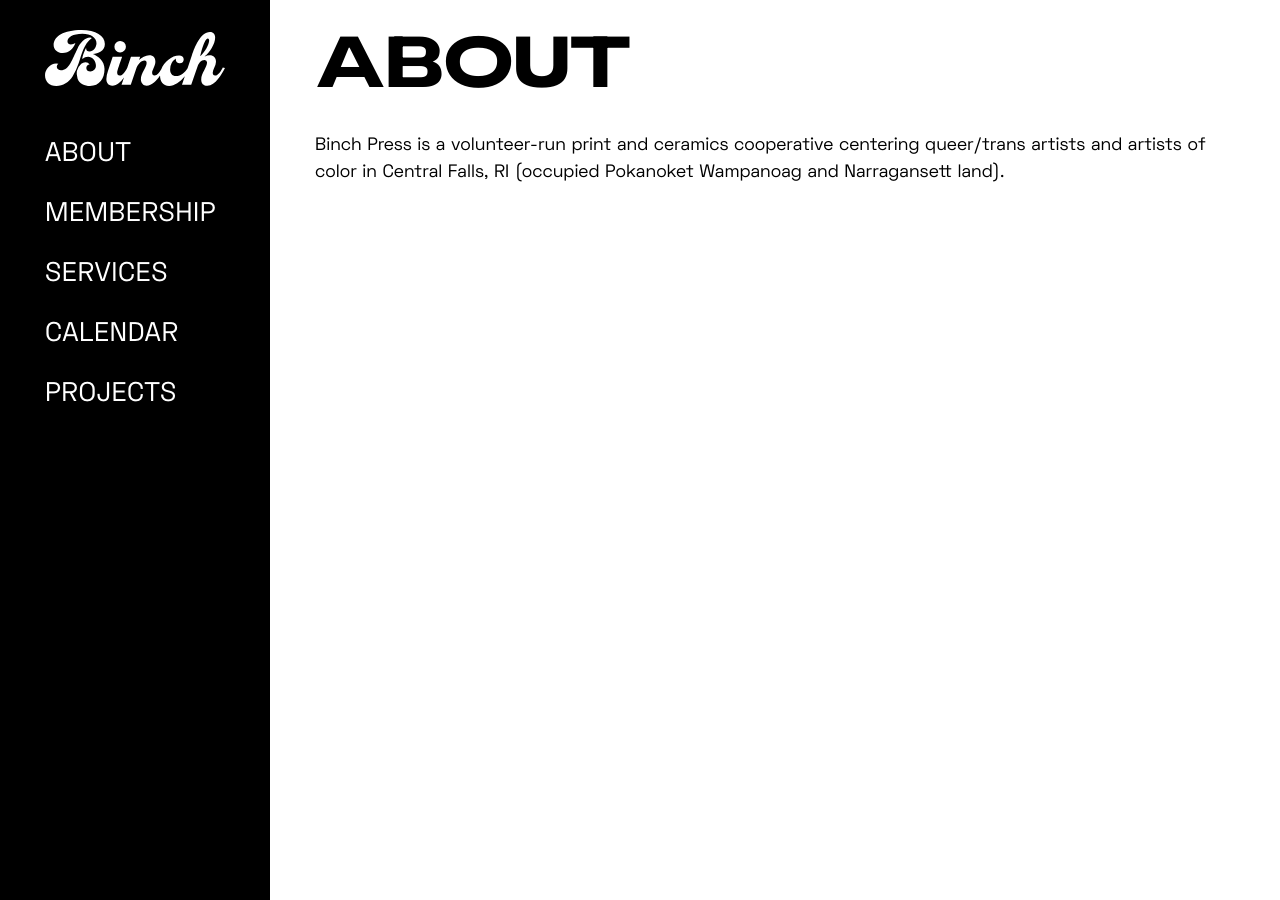
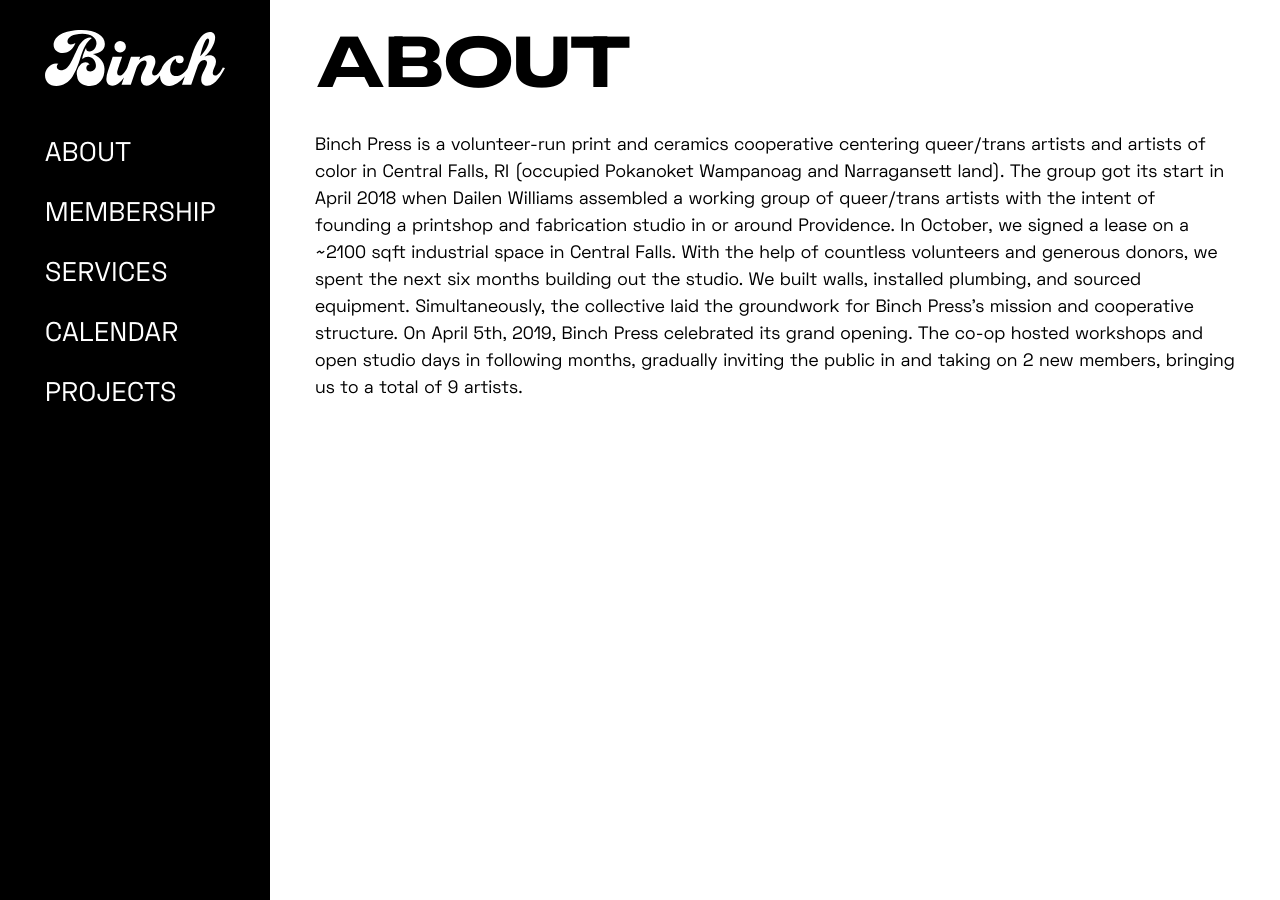
Before and after one commit to tychohoran/binchpress, a Jekyll site: the page built from about.md, in a window 1280 px wide. Built offline with Jekyll 4.4.1, drawn with Linux system fonts in a browser that asks for light colours.

Commit message:
Updated About

```diff
--- a/about.md
+++ b/about.md
@@ -5,4 +5,4 @@ position: 0
 layout: page
 ---
 
-Binch Press is a volunteer-run print and ceramics cooperative centering queer/trans artists and artists of color in Central Falls, RI (occupied Pokanoket Wampanoag and Narragansett land).
+Binch Press is a volunteer-run print and ceramics cooperative centering queer/trans artists and artists of color in Central Falls, RI (occupied Pokanoket Wampanoag and Narragansett land). The group got its start in April 2018 when Dailen Williams assembled a working group of queer/trans artists with the intent of founding a printshop and fabrication studio in or around Providence. In October, we signed a lease on a ~2100 sqft industrial space in Central Falls. With the help of countless volunteers and generous donors, we spent the next six months building out the studio. We built walls, installed plumbing, and sourced equipment. Simultaneously, the collective laid the groundwork for Binch Press’s mission and cooperative structure. On April 5th, 2019, Binch Press celebrated its grand opening. The co-op hosted workshops and open studio days in following months, gradually inviting the public in and taking on 2 new members, bringing us to a total of 9 artists.
```
